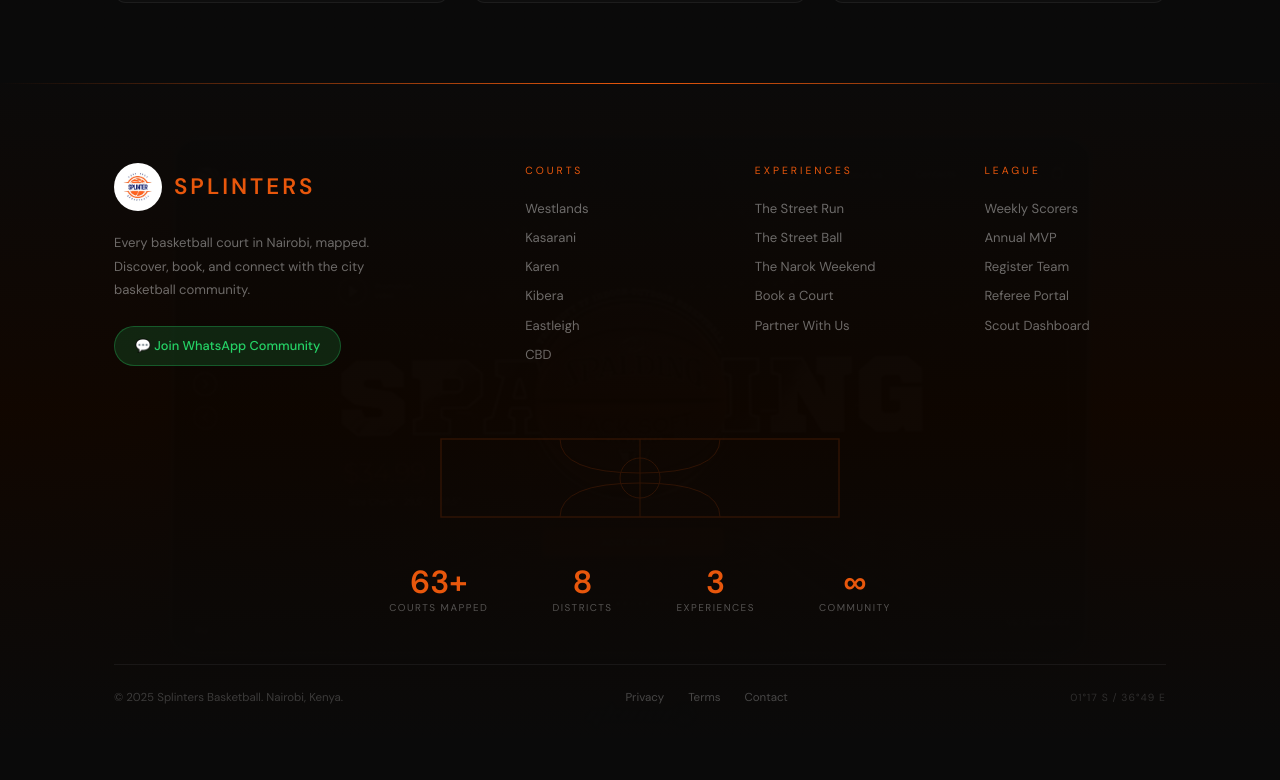
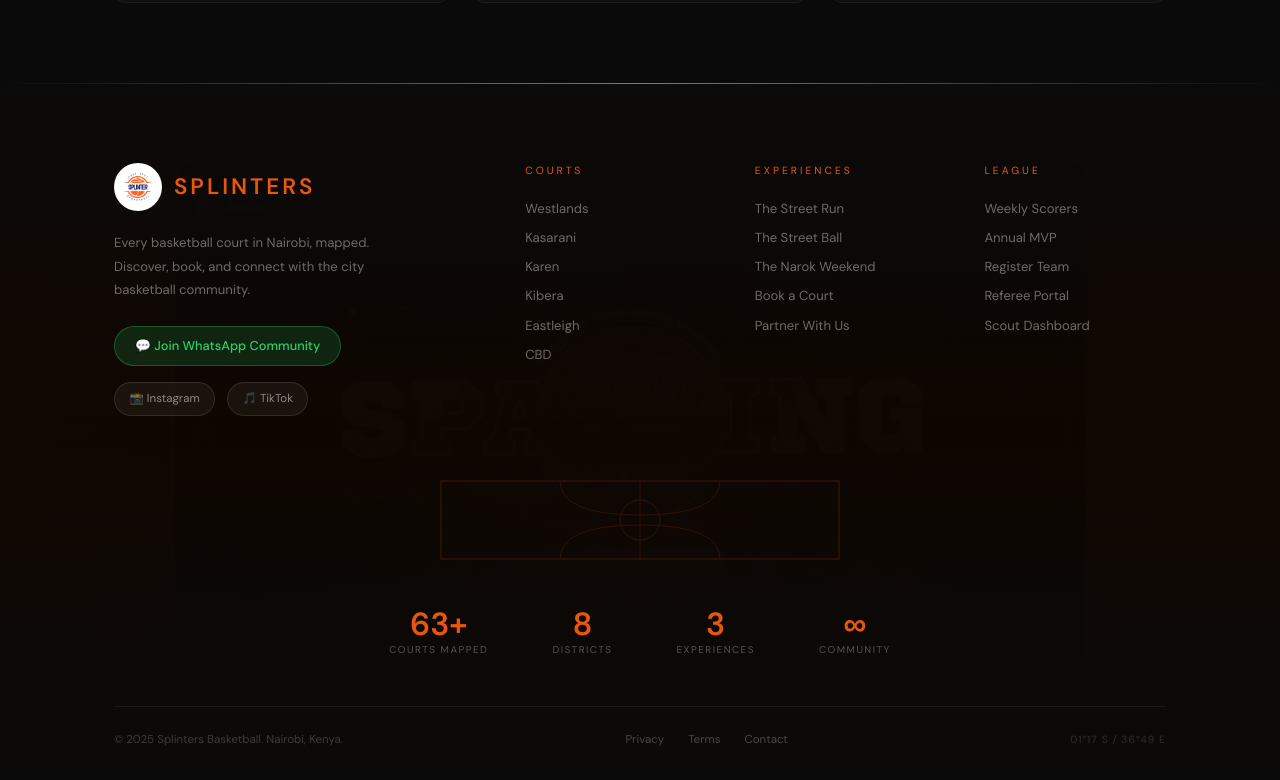
Before and after one commit to LeshanMkono/splinters, a Next.js app: page / in a window 1280 px wide. Shown: the part 4403-5183 px from the top of the page. Before the commit the page ends 5141 px from the top, so only its background shows below. Built offline with nearby package versions, Linux system fonts and the light colour scheme; no server answers; the database is empty.

Commit message:
Add Instagram, TikTok to footer, fix WhatsApp group link

```diff
--- a/src/components/layout/Footer.tsx
+++ b/src/components/layout/Footer.tsx
@@ -22,11 +22,25 @@
               onMouseLeave={e => (e.currentTarget.style.background = "rgba(37,211,102,0.15)")}>
               💬 Join WhatsApp Community
             </a>
+            <div style={{ display: "flex", gap: "0.75rem", marginTop: "1rem" }}>
+              <a href="https://www.instagram.com/splinters_basketball_?igsh=MWx1NGJhcWV5OGQ0Yg==" target="_blank" rel="noopener noreferrer"
+                style={{ display: "flex", alignItems: "center", gap: "0.4rem", background: "rgba(255,255,255,0.05)", border: "1px solid rgba(255,255,255,0.1)", color: "rgba(255,255,255,0.5)", padding: "0.45rem 0.9rem", borderRadius: "100px", textDecoration: "none", fontSize: "0.72rem", transition: "all 0.2s" }}
+                onMouseEnter={e => { (e.currentTarget as HTMLAnchorElement).style.borderColor = "rgba(232,87,12,0.5)"; (e.currentTarget as HTMLAnchorElement).style.color = "#E8570C"; }}
+                onMouseLeave={e => { (e.currentTarget as HTMLAnchorElement).style.borderColor = "rgba(255,255,255,0.1)"; (e.currentTarget as HTMLAnchorElement).style.color = "rgba(255,255,255,0.5)"; }}>
+                📸 Instagram
+              </a>
+              <a href="https://www.tiktok.com/@splintersbasketball_ke?_r=1&_t=ZS-94qXL8SUvdg" target="_blank" rel="noopener noreferrer"
+                style={{ display: "flex", alignItems: "center", gap: "0.4rem", background: "rgba(255,255,255,0.05)", border: "1px solid rgba(255,255,255,0.1)", color: "rgba(255,255,255,0.5)", padding: "0.45rem 0.9rem", borderRadius: "100px", textDecoration: "none", fontSize: "0.72rem", transition: "all 0.2s" }}
+                onMouseEnter={e => { (e.currentTarget as HTMLAnchorElement).style.borderColor = "rgba(232,87,12,0.5)"; (e.currentTarget as HTMLAnchorElement).style.color = "#E8570C"; }}
+                onMouseLeave={e => { (e.currentTarget as HTMLAnchorElement).style.borderColor = "rgba(255,255,255,0.1)"; (e.currentTarget as HTMLAnchorElement).style.color = "rgba(255,255,255,0.5)"; }}>
+                🎵 TikTok
+              </a>
+            </div>
           </div>
           <div>
             <div style={{ fontSize: "0.65rem", letterSpacing: "3px", textTransform: "uppercase", color: "#E8570C", marginBottom: "1.25rem" }}>Courts</div>
             {["Westlands", "Kasarani", "Karen", "Kibera", "Eastleigh", "CBD"].map(area => (
-              <a key={area} href="#courts" style={{ display: "block", fontSize: "0.82rem", color: "rgba(255,255,255,0.4)", textDecoration: "none", marginBottom: "0.6rem", transition: "color 0.2s" }}
+              <a key={area} href="/courts" style={{ display: "block", fontSize: "0.82rem", color: "rgba(255,255,255,0.4)", textDecoration: "none", marginBottom: "0.6rem", transition: "color 0.2s" }}
                 onMouseEnter={e => (e.currentTarget.style.color = "#E8570C")}
                 onMouseLeave={e => (e.currentTarget.style.color = "rgba(255,255,255,0.4)")}>
                 {area}
```
